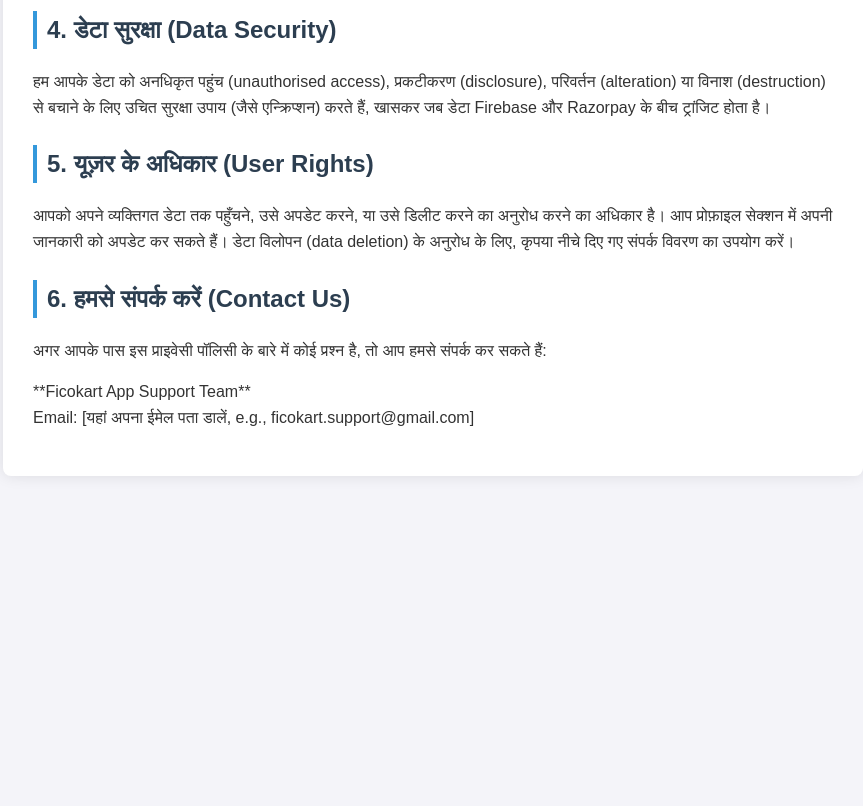
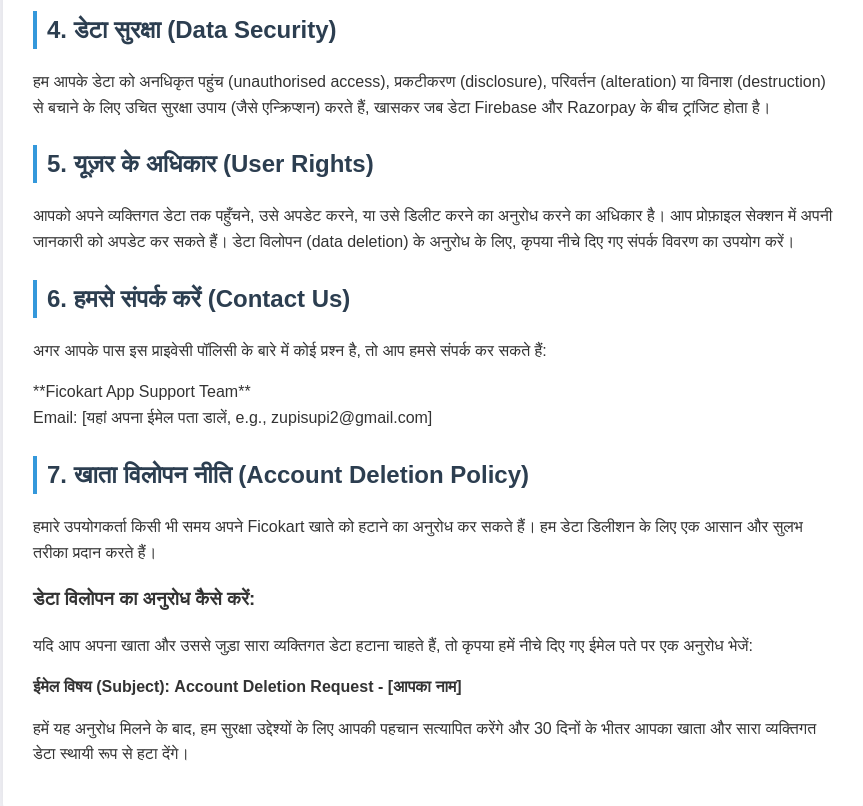
Before and after one commit to beastmanxxx/Ficokart-Privacy-Policy, a plain HTML site: page index.html in a window 1280 px wide. Shown: the part 1137-1943 px from the top of the page, without its empty margins (207-1070 px from the left). Before the commit the page ends 1633 px from the top, so only its background shows below. Drawn offline with Linux system fonts and the light colour scheme.

Commit message:
Update index.html

```diff
--- a/index.html
+++ b/index.html
@@ -89,8 +89,17 @@
         <p>अगर आपके पास इस प्राइवेसी पॉलिसी के बारे में कोई प्रश्न है, तो आप हमसे संपर्क कर सकते हैं:</p>
         <p>
             **Ficokart App Support Team**<br>
-            Email: [यहां अपना ईमेल पता डालें, e.g., ficokart.support@gmail.com]
+            Email: [यहां अपना ईमेल पता डालें, e.g., zupisupi2@gmail.com]
         </p>
+        <h2>7. खाता विलोपन नीति (Account Deletion Policy)</h2>
+        <p>हमारे उपयोगकर्ता किसी भी समय अपने Ficokart खाते को हटाने का अनुरोध कर सकते हैं। हम डेटा डिलीशन के लिए एक आसान और सुलभ तरीका प्रदान करते हैं।</p>
+
+        <h3>डेटा विलोपन का अनुरोध कैसे करें:</h3>
+        <p>यदि आप अपना खाता और उससे जुड़ा सारा व्यक्तिगत डेटा हटाना चाहते हैं, तो कृपया हमें नीचे दिए गए ईमेल पते पर एक अनुरोध भेजें:</p>
+
+        <p style="font-weight: bold;">ईमेल विषय (Subject): Account Deletion Request - [आपका नाम]</p>
+
+        <p>हमें यह अनुरोध मिलने के बाद, हम सुरक्षा उद्देश्यों के लिए आपकी पहचान सत्यापित करेंगे और 30 दिनों के भीतर आपका खाता और सारा व्यक्तिगत डेटा स्थायी रूप से हटा देंगे।</p>
     </div>
 </body>
 </html>
```
